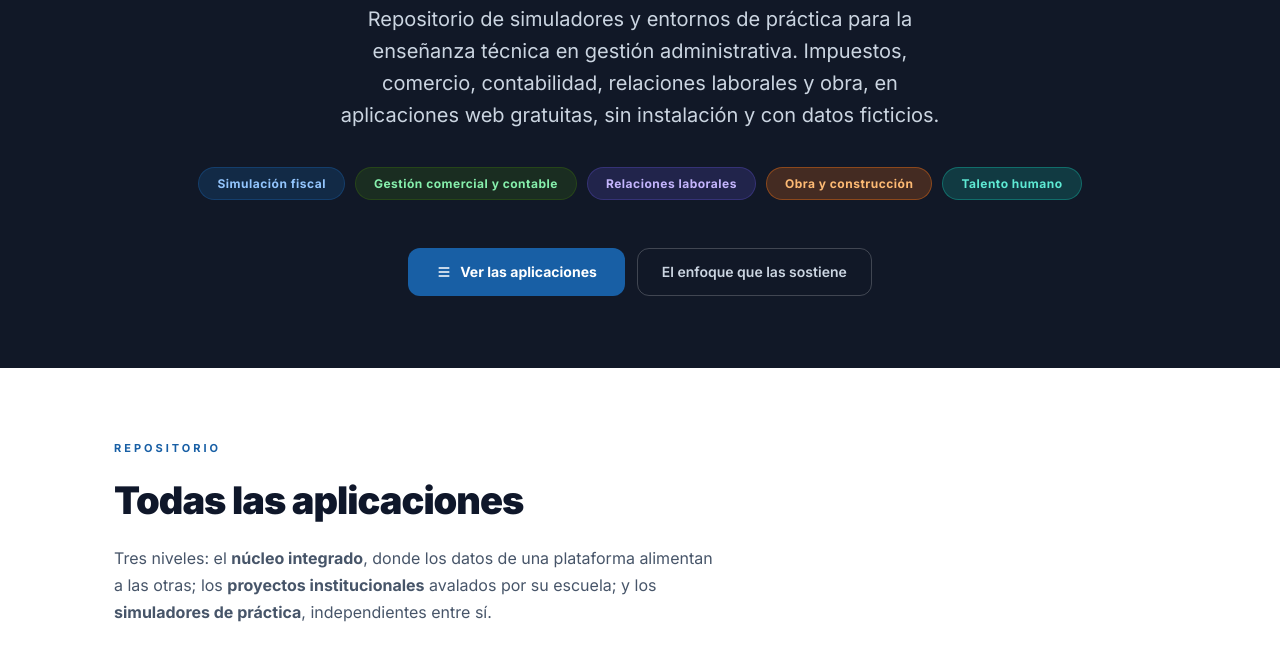
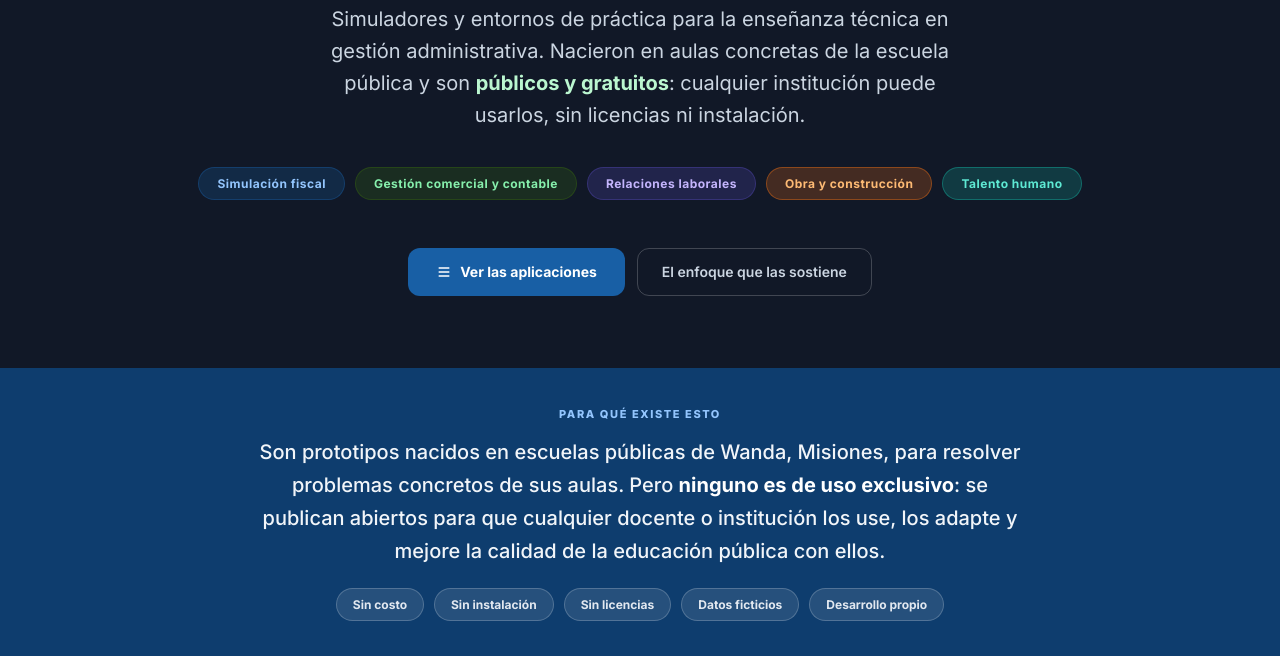
Before and after one commit to juanjmg1436/gest-ar-ecosistema, a plain HTML site: page index.html in a window 1280 px wide. Shown: the part 296-952 px from the top of the page. Drawn offline with Linux system fonts and the light colour scheme.

Commit message:
feat(portal): el enfoque es contribuir a la educacion publica
Las aplicaciones nacieron en aulas concretas, pero el origen institucional
es contexto, no propiedad. El sitio lo decia al reves: 'Programa
institucional - ENS N.º 9' se leia como pertenencia.

Cambia el encuadre:
- Franja de proposito debajo del hero: prototipos nacidos en escuelas
  publicas de Wanda, ninguno de uso exclusivo, publicados abiertos para
  que cualquier docente o institucion los use y adapte.
- El subtitulo del hero antepone que son publicos y gratuitos.
- Los encabezados pasan de 'Programa institucional' a 'Desarrollado en',
  y la introduccion aclara que el aval dice donde se probaron, no quien
  puede usarlas.
- La guia docente aclara que no hace falta pertenecer a esas escuelas.

Co-Authored-By: Claude Opus 5 <noreply@anthropic.com>

```diff
--- a/index.html
+++ b/index.html
@@ -1046,9 +1046,9 @@
       <p class="hero-eyebrow">Gestión administrativa integral · Ciencias Económicas</p>
       <h1 class="hero-title">GEST<span class="dot">-AR</span></h1>
       <p class="hero-subtitle">
-        Repositorio de simuladores y entornos de práctica para la enseñanza técnica en gestión
-        administrativa. Impuestos, comercio, contabilidad, relaciones laborales y obra, en
-        aplicaciones web gratuitas, sin instalación y con datos ficticios.
+        Simuladores y entornos de práctica para la enseñanza técnica en gestión administrativa.
+        Nacieron en aulas concretas de la escuela pública y son <strong style="color:#BBF7D0;">públicos
+        y gratuitos</strong>: cualquier institución puede usarlos, sin licencias ni instalación.
       </p>
       <div class="hero-badges">
         <span class="hero-badge blue">Simulación fiscal</span>
@@ -1067,15 +1067,35 @@
     </div>
   </div>
 
+  <!-- ══════════════ PROPÓSITO ══════════════ -->
+  <div style="background:#0E3D6E;padding:38px 0;">
+    <div class="container" style="max-width:820px;text-align:center;">
+      <p style="font-size:11px;font-weight:800;letter-spacing:1.6px;text-transform:uppercase;color:#93C5FD;margin:0 0 12px;">Para qué existe esto</p>
+      <p style="font-size:clamp(16px,2.4vw,20px);line-height:1.65;color:#F1F5F9;margin:0 0 16px;font-weight:500;">
+        Son prototipos nacidos en escuelas públicas de Wanda, Misiones, para resolver problemas
+        concretos de sus aulas. Pero <strong style="color:#fff;">ninguno es de uso exclusivo</strong>:
+        se publican abiertos para que cualquier docente o institución los use, los adapte y mejore
+        la calidad de la educación pública con ellos.
+      </p>
+      <div style="display:flex;gap:10px;flex-wrap:wrap;justify-content:center;margin-top:20px;">
+        <span style="font-size:12px;font-weight:700;padding:6px 16px;border-radius:999px;background:rgba(255,255,255,.1);border:1px solid rgba(255,255,255,.2);color:#E2E8F0;">Sin costo</span>
+        <span style="font-size:12px;font-weight:700;padding:6px 16px;border-radius:999px;background:rgba(255,255,255,.1);border:1px solid rgba(255,255,255,.2);color:#E2E8F0;">Sin instalación</span>
+        <span style="font-size:12px;font-weight:700;padding:6px 16px;border-radius:999px;background:rgba(255,255,255,.1);border:1px solid rgba(255,255,255,.2);color:#E2E8F0;">Sin licencias</span>
+        <span style="font-size:12px;font-weight:700;padding:6px 16px;border-radius:999px;background:rgba(255,255,255,.1);border:1px solid rgba(255,255,255,.2);color:#E2E8F0;">Datos ficticios</span>
+        <span style="font-size:12px;font-weight:700;padding:6px 16px;border-radius:999px;background:rgba(255,255,255,.1);border:1px solid rgba(255,255,255,.2);color:#E2E8F0;">Desarrollo propio</span>
+      </div>
+    </div>
+  </div>
+
   <!-- ══════════════ APLICACIONES ══════════════ -->
   <section id="aplicaciones">
     <div class="container">
       <p class="section-eyebrow" style="color: var(--blue)">Repositorio</p>
       <h2 class="section-title">Todas las aplicaciones</h2>
       <p class="section-sub">
-        Tres niveles: el <strong>núcleo integrado</strong>, donde los datos de una plataforma alimentan
-        a las otras; los <strong>proyectos institucionales</strong> avalados por su escuela; y los
-        <strong>simuladores de práctica</strong>, independientes entre sí.
+        Todas son de acceso público y se agrupan por origen: el <strong>núcleo integrado</strong>,
+        donde los datos de una plataforma alimentan a las otras, y los programas desarrollados en cada
+        escuela. El aval institucional dice dónde se probaron, no quién puede usarlas.
       </p>
     </div>
   </section>
@@ -1160,7 +1180,7 @@
   <!-- ── Programa institucional ENS N.º 9 ── -->
   <div class="complement-section">
     <div class="container">
-      <p class="section-eyebrow" style="color: #B45309;">Programa institucional · ENS N.º 9 · Ciclo 2026</p>
+      <p class="section-eyebrow" style="color: #B45309;">Desarrollado en la ENS N.º 9 · Ciclo 2026</p>
       <h2 class="section-title">Un trayecto de complejidad creciente</h2>
       <p class="section-sub">
         Siete Proyectos Institucionales Pedagógicos Innovadores presentados ante el Consejo General
@@ -1314,7 +1334,7 @@
   <!-- ── EPET N.º 48 ── -->
   <section id="simuladores">
     <div class="container">
-      <p class="section-eyebrow" style="color: var(--violet)">Programa institucional · EPET N.º 48 · Ciclo 2026</p>
+      <p class="section-eyebrow" style="color: var(--violet)">Desarrollado en la EPET N.º 48 · Ciclo 2026</p>
       <h2 class="section-title">Formación del Maestro Mayor de Obras</h2>
       <p class="section-sub">
         El mismo enfoque llevado a la construcción: el futuro Maestro Mayor de Obras dirigirá obras
@@ -1513,7 +1533,8 @@
       <p class="section-eyebrow" style="color: var(--amber, #B45309)">Para el aula</p>
       <h2 class="section-title">Cómo empezar</h2>
       <p class="section-sub">
-        No requiere instalación ni licencias. Sólo que cada estudiante cree su usuario.
+        No requiere instalación ni licencias, y no hace falta pertenecer a ninguna de las dos escuelas:
+        sólo que cada estudiante cree su usuario.
       </p>
 
       <div class="docentes-card">
```
